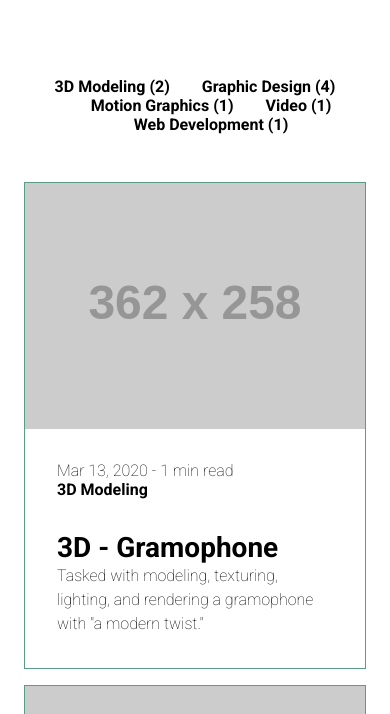
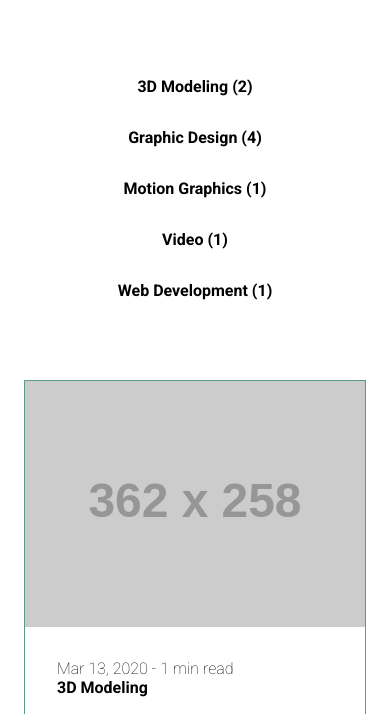
Before and after one commit to Ravanger/Personal-website_src, a Gatsby site: page / in a window 390 px wide. Shown: the part 130-844 px from the top of the page. Built offline with nearby package versions, Linux system fonts and the light colour scheme; Gatsby itself is replaced by a stand-in of ours; placeholder pictures from the web are drawn by us.

Commit message:
Responsive tags menu layout

```diff
--- a/src/components/tagsmenu.jsx
+++ b/src/components/tagsmenu.jsx
@@ -14,9 +14,7 @@ const UlTagsList = styled.ul`
 
 const LiTagItem = styled.li`
   font-weight: 700;
-  & + li {
-    margin-left: 2rem;
-  }
+  margin-bottom: 2rem;
 `
 
 const TagsMenu = () => {
@@ -35,7 +33,10 @@ const TagsMenu = () => {
     <DivTagsWrapper className="tagslist">
       <UlTagsList>
         {data.allMdx.group.map(tag => (
-          <LiTagItem key={tag.fieldValue}>
+          <LiTagItem
+            key={tag.fieldValue}
+            className="pure-u-1 pure-u-sm-1-3 pure-u-md-1-4 pure-u-lg-1-6"
+          >
             <Link
               to={`/tags/${kebabCase(tag.fieldValue)}/`}
               activeStyle={{ color: "#5a9c88" }}
```
